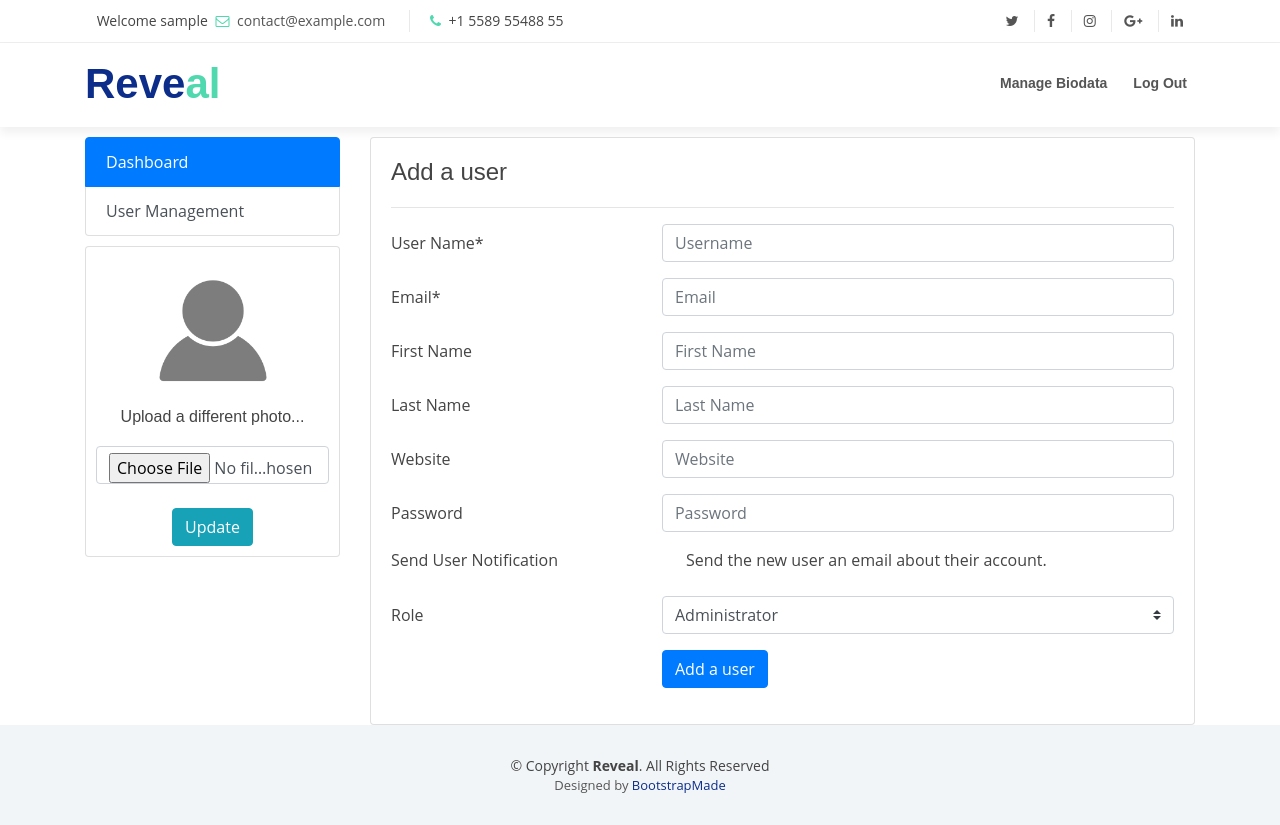
After one commit to ardhapanduwinata/project-pkl, a CodeIgniter app: page /database/homeUser/biodata in a window 1280 px wide. The commit adds this page. Run offline with CodeIgniter, Linux system fonts and the light colour scheme; the visitor is signed in with stand-in values (Sample User, id 1); data that the repository does not hold is empty; some libraries are stand-ins or nearby versions.

Commit message:
biodatauser

```diff
--- a/application/controllers/homeUser.php
+++ b/application/controllers/homeUser.php
@@ -28,4 +28,14 @@ class homeUser extends CI_Controller {
         $this->load->view('header&footer/v_footerUser');
         $this->load->view('v_modals');
     }
+
+    public function biodata()
+    {
+        $data['siapa'] = $this->session->userdata('nama');
+
+        $this->load->view('header&footer/v_headerUser', $data);
+        $this->load->view('user/v_biodataUser');
+        $this->load->view('header&footer/v_footerUser');
+        $this->load->view('v_modals');
+    }
 }
--- a/application/views/header&footer/v_headerUser.php
+++ b/application/views/header&footer/v_headerUser.php
@@ -65,14 +65,14 @@
     <div class="container">
 
         <div id="logo" class="pull-left">
-            <h1><a href="#body" class="scrollto">Reve<span>al</span></a></h1>
+            <h1><a class="scrollto" href="<?=site_url('homeUser')?>">Reve<span>al</span></a></h1>
             <!-- Uncomment below if you prefer to use an image logo -->
             <!-- <a href="#body"><img src="img/logo.png" alt="" title="" /></a>-->
         </div>
 
         <nav id="nav-menu-container">
             <ul class="nav-menu">
-                <li><a class="nav-link" data-toggle="modal" href="">Manage Biodata</a></li>
+                <li><a class="nav-link" href="<?=site_url('homeUser')?>/biodata">Manage Biodata</a></li>
                 <li><a class="nav-link" data-toggle="modal" data-target="#logout_modal" href="">Log Out</a></li>
             </ul>
         </nav><!-- #nav-menu-container -->
--- /dev/null
+++ b/application/views/user/v_biodataUser.php
@@ -0,0 +1,112 @@
+<div class="container" style="padding-top: 10px;">
+
+    <div class="row">
+        <div class="col-md-3">
+
+            <div class="list-group " style="padding-bottom: 10px">
+                <a href="#" class="list-group-item list-group-item-action active">Dashboard</a>
+                <a href="#" class="list-group-item list-group-item-action">User Management</a>
+
+            </div>
+
+            <div class="card" style="padding: 10px">
+                <div class="text-center">
+                    <?php echo form_open_multipart('UserDetail/updatePhoto'); ?>
+                    <img src="<?php echo base_url('assets');?>/img/foto_users/default.png" class="avatar img-circle" alt="avatar" width="150" height="150">
+                    <h6>Upload a different photo...</h6>
+
+                    <input type="file" class="form-control" name="pic">
+                    <br>
+                    <input type="submit" name="submit" class="btn btn-info" value="Update">
+                    <?php echo form_close();?>
+                </div>
+            </div>
+        </div>
+
+        <div class="col-md-9">
+            <div class="card">
+                <div class="card-body">
+                    <div class="row">
+                        <div class="col-md-12">
+                            <h4>Add a user</h4>
+                            <hr>
+                        </div>
+                    </div>
+                    <div class="row">
+                        <div class="col-md-12">
+                            <form>
+                                <div class="form-group row">
+                                    <label for="username" class="col-4 col-form-label">User Name*</label>
+                                    <div class="col-8">
+                                        <input id="username" name="username" placeholder="Username" class="form-control here" required="required" type="text">
+                                    </div>
+                                </div>
+                                <div class="form-group row">
+                                    <label for="email" class="col-4 col-form-label">Email*</label>
+                                    <div class="col-8">
+                                        <input id="email" name="email" placeholder="Email" required="required" class="form-control here" type="text">
+                                    </div>
+                                </div>
+                                <div class="form-group row">
+                                    <label for="name" class="col-4 col-form-label">First Name</label>
+                                    <div class="col-8">
+                                        <input id="name" name="name" placeholder="First Name" class="form-control here" type="text">
+                                    </div>
+                                </div>
+                                <div class="form-group row">
+                                    <label for="lastname" class="col-4 col-form-label">Last Name</label>
+                                    <div class="col-8">
+                                        <input id="lastname" name="lastname" placeholder="Last Name" class="form-control here" type="text">
+                                    </div>
+                                </div>
+                                <div class="form-group row">
+                                    <label for="website" class="col-4 col-form-label">Website</label>
+                                    <div class="col-8">
+                                        <input id="website" name="website" placeholder="Website" class="form-control here" type="text">
+                                    </div>
+                                </div>
+                                <div class="form-group row">
+                                    <label for="pass" class="col-4 col-form-label">Password</label>
+                                    <div class="col-8">
+                                        <input id="pass" name="pass" placeholder="Password" class="form-control here" required="required" type="text">
+                                    </div>
+                                </div>
+                                <div class="form-group row">
+                                    <label class="col-4">Send User Notification</label>
+                                    <div class="col-8">
+                                        <label class="custom-control custom-checkbox">
+                                            <input name="checkbox" class="custom-control-input" value="user-notification" type="checkbox">
+                                            <span class="custom-control-indicator"></span>
+                                            <span class="custom-control-description">Send the new user an email about their account.</span>
+                                        </label>
+                                    </div>
+                                </div>
+                                <div class="form-group row">
+                                    <label for="role" class="col-4 col-form-label">Role</label>
+                                    <div class="col-8">
+                                        <select id="role" name="role" class="custom-select">
+                                            <option value="administrator">Administrator</option>
+                                            <option value="author">Author</option>
+                                            <option value="editor">Editor</option>
+                                            <option value="contributor">Contributor</option>
+                                        </select>
+                                    </div>
+                                </div>
+                                <div class="form-group row">
+                                    <div class="offset-4 col-8">
+                                        <button name="submit" type="submit" class="btn btn-primary">Add a user</button>
+                                    </div>
+                                </div>
+                            </form>
+                        </div>
+                    </div>
+
+                </div>
+            </div>
+        </div>
+    </div>
+    <div class="row">
+        <div class="col-md-3 ">
+        </div>
+    </div>
+</div>
```
